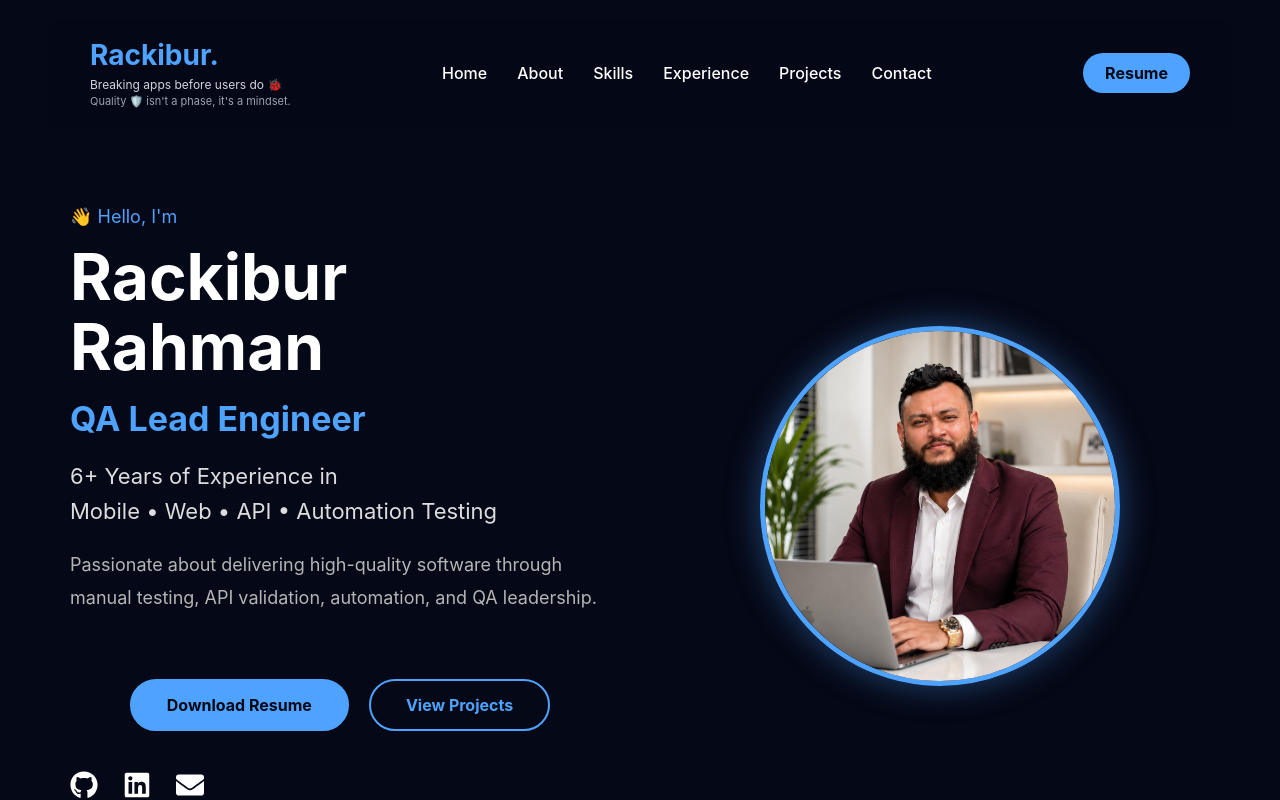
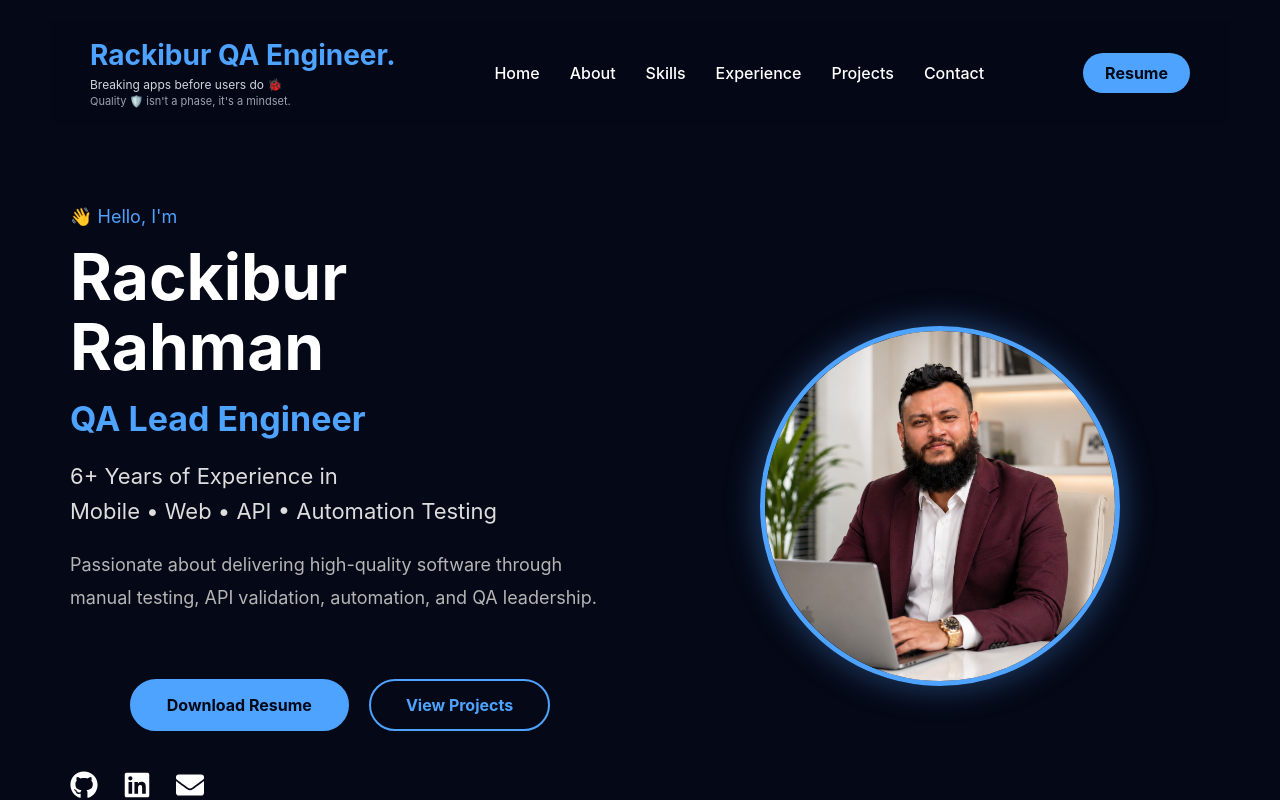
Before and after one commit to rackibur-rahman/portfolio, a React (Vite) app: page / in a window 1280 px wide. Shown: the top 800 px of the page. Built offline with nearby package versions, Linux system fonts and the light colour scheme.

Commit message:
update nav bar

```diff
--- a/src/components/Navbar.jsx
+++ b/src/components/Navbar.jsx
@@ -7,7 +7,7 @@ function Navbar() {
       <div className="logo-container">
 
         <div className="logo">
-          <a href="#home">Rackibur.</a>
+          <a href="#home">Rackibur QA Engineer.</a>
         </div>
 
         <div className="brand-tagline">
```
